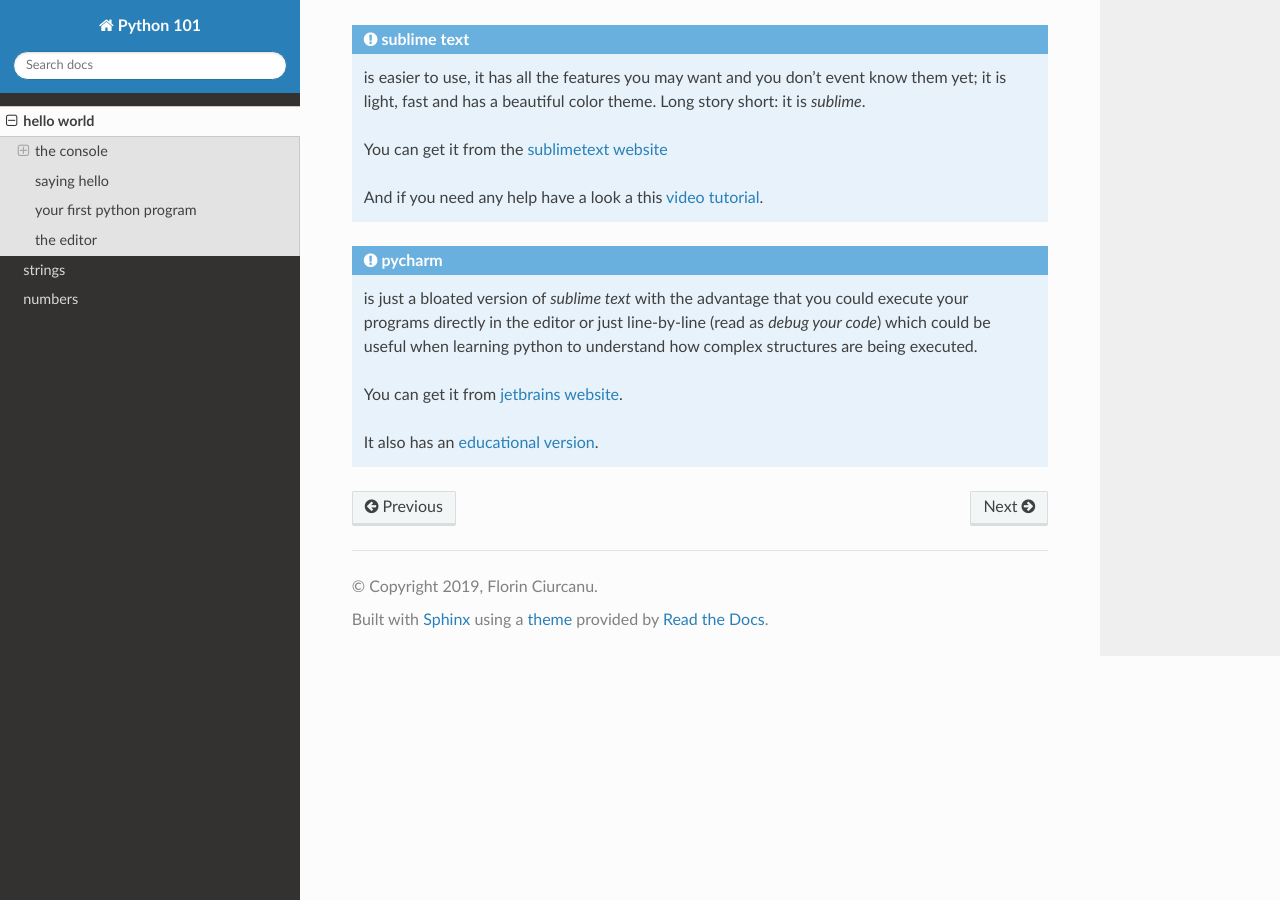
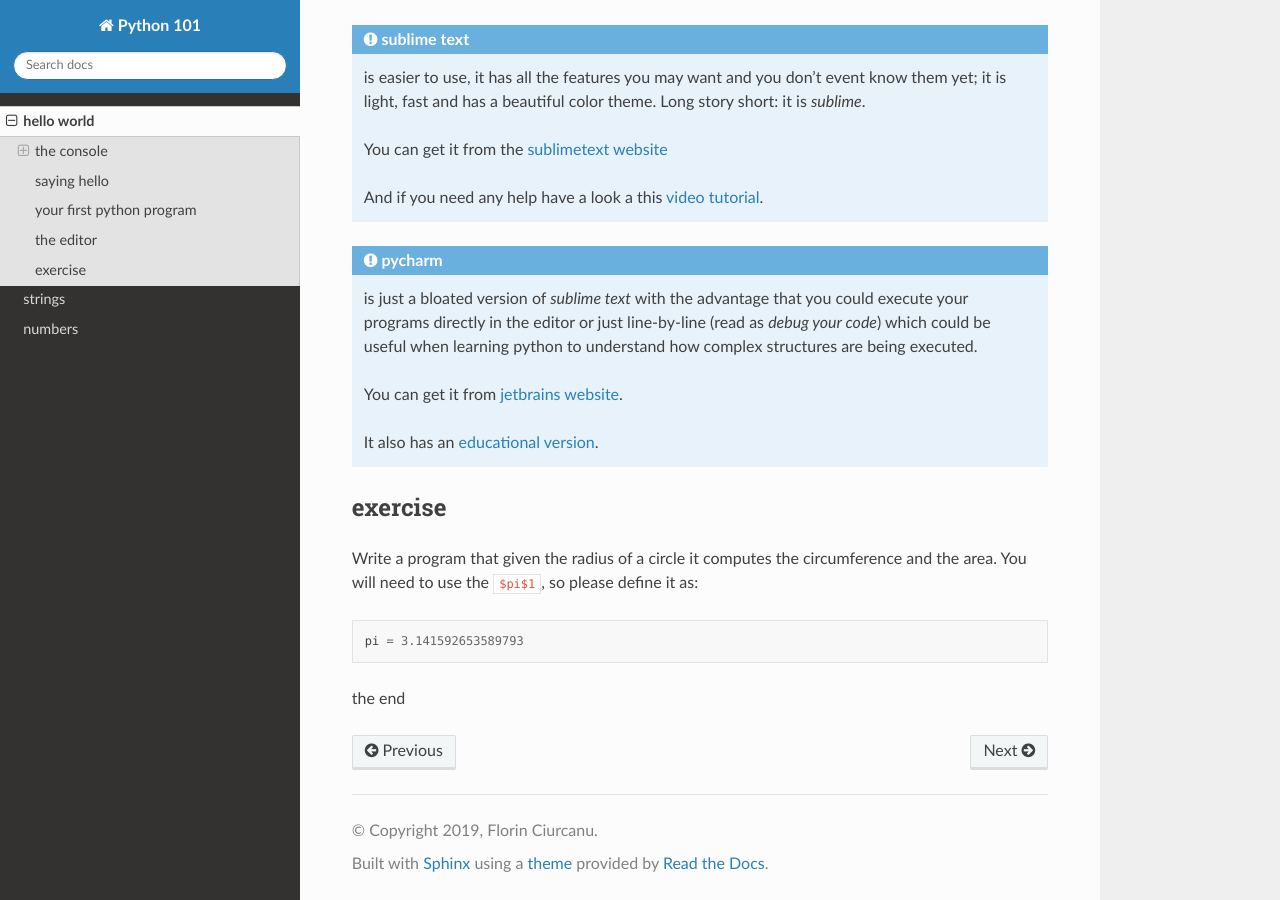
Before and after one commit to kopsha/python-1o1, a Sphinx documentation site: the page built from docs/source/hello_world.rst, in a window 1280 px wide and 900 px high, scrolled down 3548 px. Built offline with Sphinx 7.4.7 and the Read the Docs theme 2.0.0, drawn with Linux system fonts in a browser that asks for light colours; cross-references to code outside the pages are shown as plain code.

Commit message:
Update hello_world.rst

```diff
--- a/docs/source/hello_world.rst
+++ b/docs/source/hello_world.rst
@@ -176,3 +176,18 @@ Even though there are many options available, I recommend you these two:
     You can get it from `jetbrains website <https://www.jetbrains.com/pycharm/>`_.
 
     It also has an `educational version <https://www.jetbrains.com/education/#lang=python&role=learner>`_.
+
+
+exercise
+********
+
+Write a program that given the radius of a circle it computes the circumference and the area.
+You will need to use the :raw-latex:`$\pi$1`, so please define it as:
+
+.. code-block:: python
+
+    pi = 3.141592653589793
+
+
+
+the end
```
